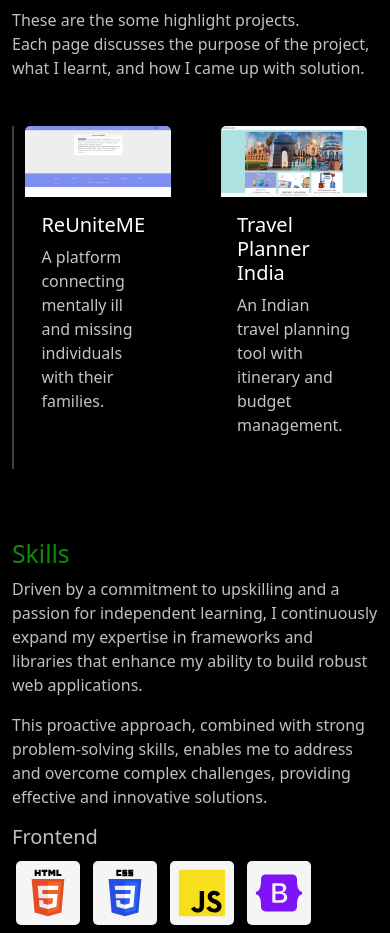
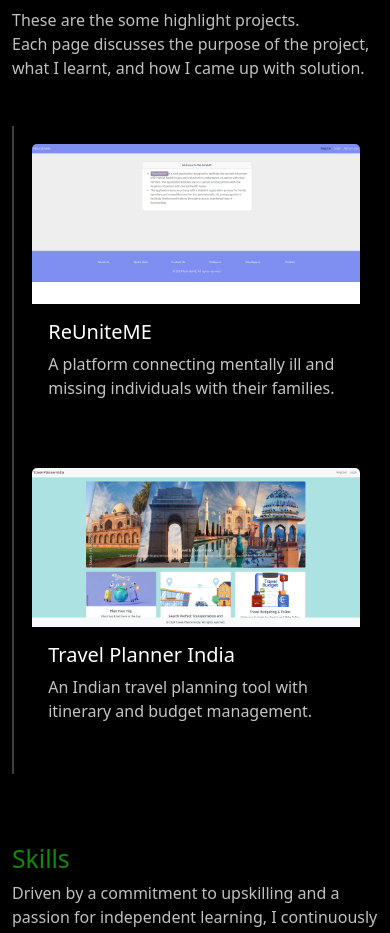
Before and after one commit to jeelion22/jeeva-madhaiyan-portfolio, a React (Vite) app: page / in a window 390 px wide. Shown: the part 1060-1993 px from the top of the page. Built offline with nearby package versions, Linux system fonts and the light colour scheme.

Commit message:
add responsiveness

```diff
--- a/src/components/projects/Projects.css
+++ b/src/components/projects/Projects.css
@@ -51,6 +51,7 @@ img, .tech-stack {
 
 
 }
+
 
 
 
@@ -111,3 +112,23 @@ img, .tech-stack {
 h2 {
     margin-top: 70px;
 }
+
+
+
+
+@media (max-width: 768px){
+    .project-container {
+        display:block;
+        justify-content: center;
+
+
+
+    }
+
+    .project-container .card {
+        min-width:fit-content;
+        padding: 5%;
+    }
+
+
+}
```
